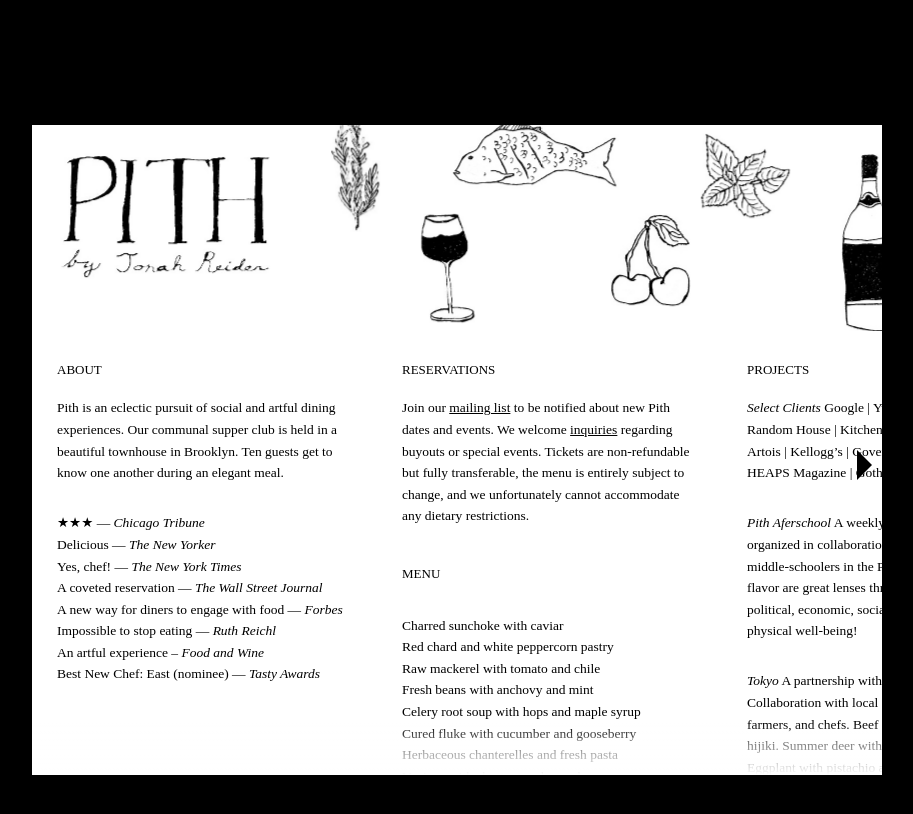
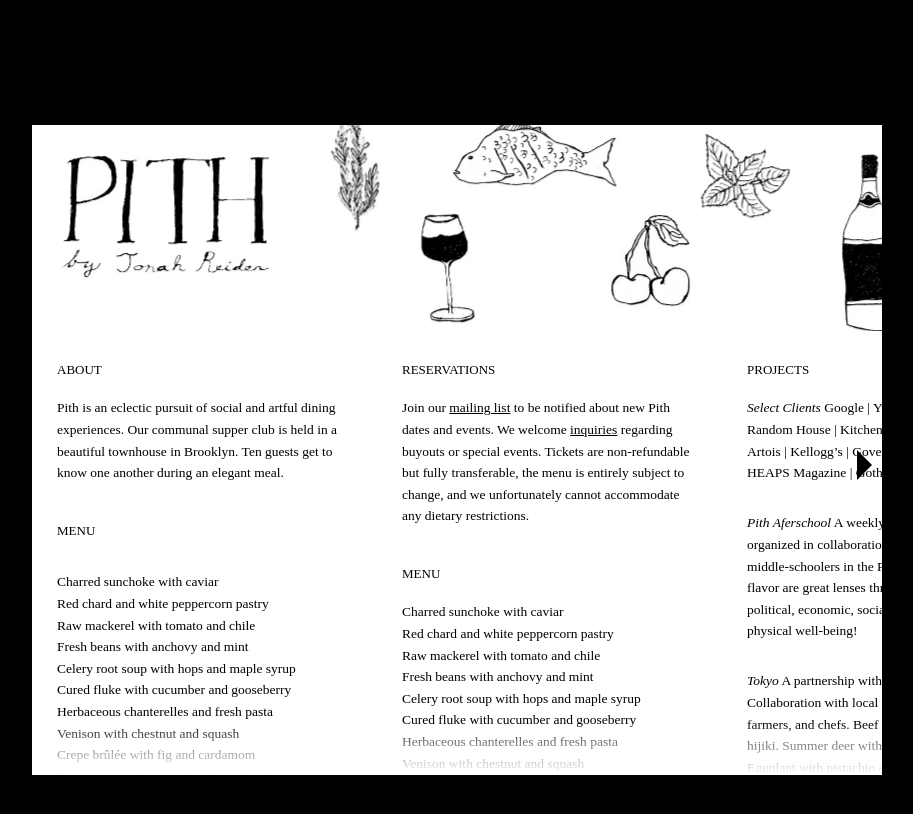
Before and after one commit to zoe-pith/pith-site, a Jekyll site: the page built from index.md, in a window 1280 px wide. Shown: the top 814 px of the page, without its empty margins (183-1096 px from the left). Built offline with Jekyll 4.4.1, drawn with Linux system fonts in a browser that asks for light colours; some web fonts are replaced.

Commit message:
Update about.md

```diff
--- a/sections/about.md
+++ b/sections/about.md
@@ -1,6 +1,21 @@
 # about
 
 Pith is an eclectic pursuit of social and artful dining experiences. Our communal supper club is held in a beautiful townhouse in Brooklyn. Ten guests get to know one another during an elegant meal.
+
+# menu
+
+Charred sunchoke with caviar
+Red chard and white peppercorn pastry
+Raw mackerel with tomato and chile
+Fresh beans with anchovy and mint
+Celery root soup with hops and maple syrup
+Cured fluke with cucumber and gooseberry
+Herbaceous chanterelles and fresh pasta
+Venison with chestnut and squash
+Crepe brûlée with fig and cardamom
+Panna cotta with caramelized apple cider
+
+# select press
 
 ★★★ — <a href="http://www.chicagotribune.com/dining/restaurants/ct-review-intro-jonah-reider-food-0928-20160924-column.html">Chicago Tribune</a>
 Delicious — <a href="http://www.newyorker.com/magazine/2017/05/22/pith-graduates-from-the-dorm">The New Yorker</a>
```
